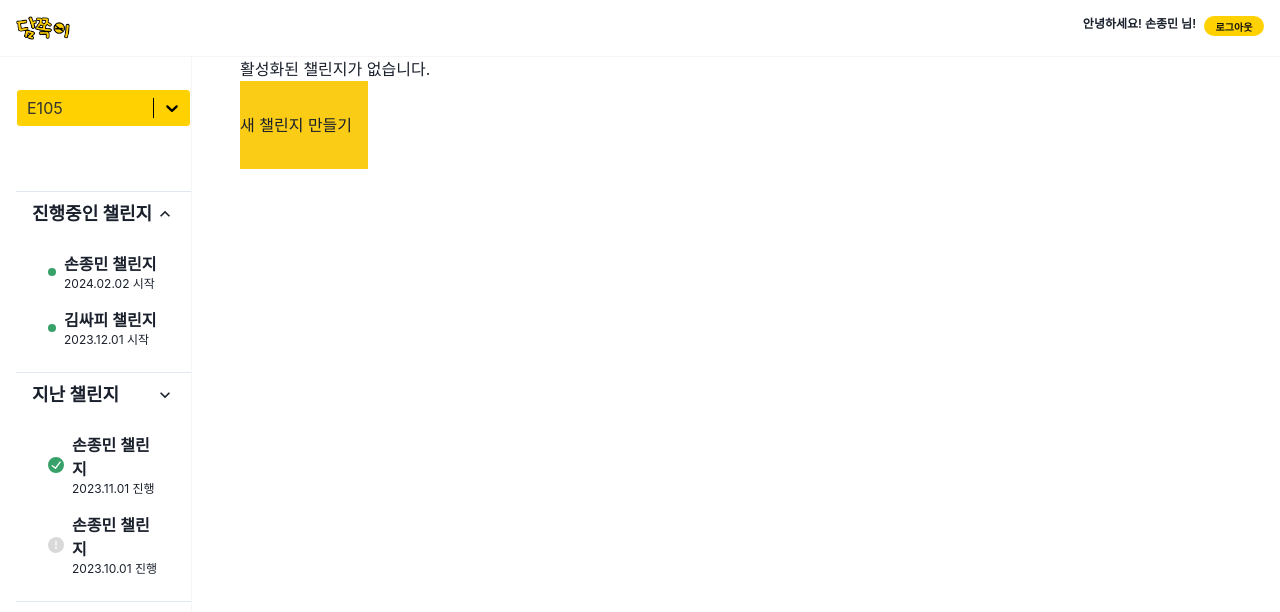
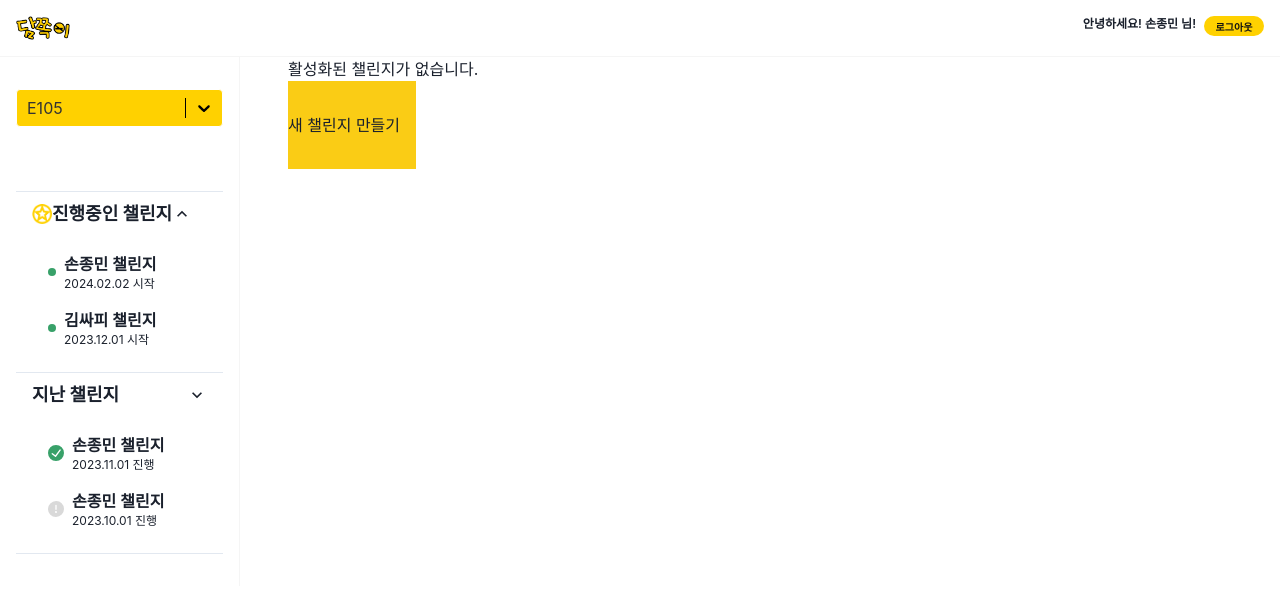
Before and after one commit to damjjok/damjjok, a React (Create React App) app in the folder client/: page /group/1/empty-challenge in a window 1280 px wide. Shown: the top 612 px of the page. Built offline with nearby package versions, Linux system fonts and the light colour scheme.

Commit message:
Fix: Sidebar 너비 수정

```diff
--- a/client/src/pages/group-space/sidebar/Sidebar.js
+++ b/client/src/pages/group-space/sidebar/Sidebar.js
@@ -3,7 +3,7 @@ import ChallengeList from "./challenge-list/ChallengeList";
 
 function Sidebar() {
     return (
-        <div className="flex flex-col min-w-48 max-w-48 h-300px pl-4 mr-4 border-r border-r-damlightgray/25">
+        <div className="flex flex-col min-w-60 max-w-60 h-300px px-4 mr-4 border-r border-r-damlightgray/25">
             <div className="my-8">
                 <GroupList />
             </div>
--- a/client/src/pages/group-space/sidebar/challenge-list/ChallengeList.js
+++ b/client/src/pages/group-space/sidebar/challenge-list/ChallengeList.js
@@ -10,6 +10,7 @@ import {
   Circle,
 } from "@chakra-ui/react";
 import { useState } from "react";
+import challengeIcon from 'assets/images/currentChallengeIcon.png'
 // import { useRecoilValue } from "recoil";
 // import { challengeListState } from "../../../../context/Challenge";
 
@@ -29,9 +30,13 @@ function ChallengeList() {
           <AccordionItem>
               <h2>
                   <AccordionButton>
+                    <Flex alignItems='center'>
+                        <img src={challengeIcon} alt="challengeIcon" className="w-[20px] h-[20px]"/>
                       <Box as="span" flex="1" textAlign="left">
                           <p className=" text-lg font-bold">진행중인 챌린지</p>
                       </Box>
+
+                    </Flex>
                       <AccordionIcon />
                   </AccordionButton>
               </h2>
```
